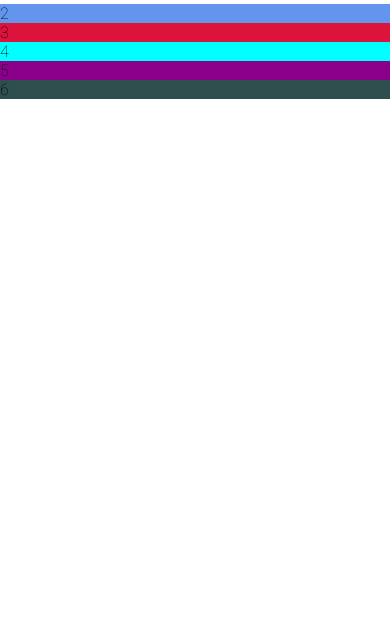
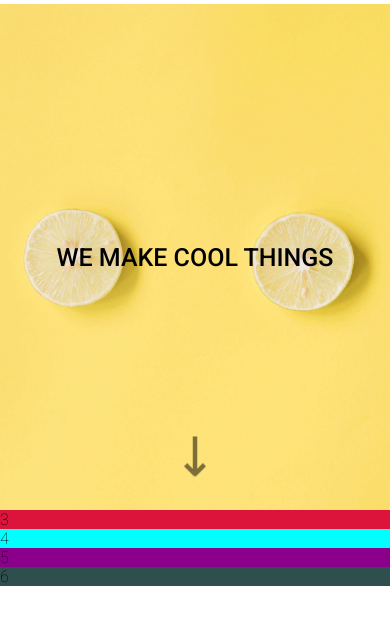
Before and after one commit to xlraullx/Landing-page-company-xyz, a plain HTML site: page index.html in a window 390 px wide. Shown: the part 71-696 px from the top of the page. Drawn offline with Linux system fonts and the light colour scheme.

Commit message:
adicionado a seção hero da página, juntamente com a parte do responsivo do próprio

```diff
--- a/index.html
+++ b/index.html
@@ -42,9 +42,8 @@
             </nav>
         </div>
     </header>
-
     <section class="hero">
-        2
+        <h2>We make cool things</h2>
     </section>
 
     <section class="about">
--- a/src/css/style.css
+++ b/src/css/style.css
@@ -40,7 +40,42 @@ body{
 
 .hero{
     grid-area: hero;
-    background-color: cornflowerblue;
+    height: 89vh;
+    background: url(../images/lemons.jpg) center center no-repeat;
+    background-size: cover;
+    display: flex;
+    justify-content: center;
+    align-items: center;
+    position: relative;
+}
+
+.hero h2{
+    font-weight: 500;
+    text-transform: uppercase;
+    font-size: 4rem;
+}
+
+.hero::after{
+    content: url(../images/seta_preta.png);
+    height: 35px;
+    bottom: 40px;
+    position: absolute;
+    animation: downarrow 0.6s infinite alternate ease-in-out;
+}
+
+@-webkit-keyframes downarrow{
+    0% { -webkit-transform: translateY(0); opacity: 0.4; }
+    100% { -webkit-transform: translateY(0.4em); opacity: 0.9;}
+}
+
+@media(max-width: 425px){
+    .hero{
+        height: 60vh;
+    }
+
+    .hero h2{
+        font-size: 2.5rem;
+    }
 }
 
 .about{
```
